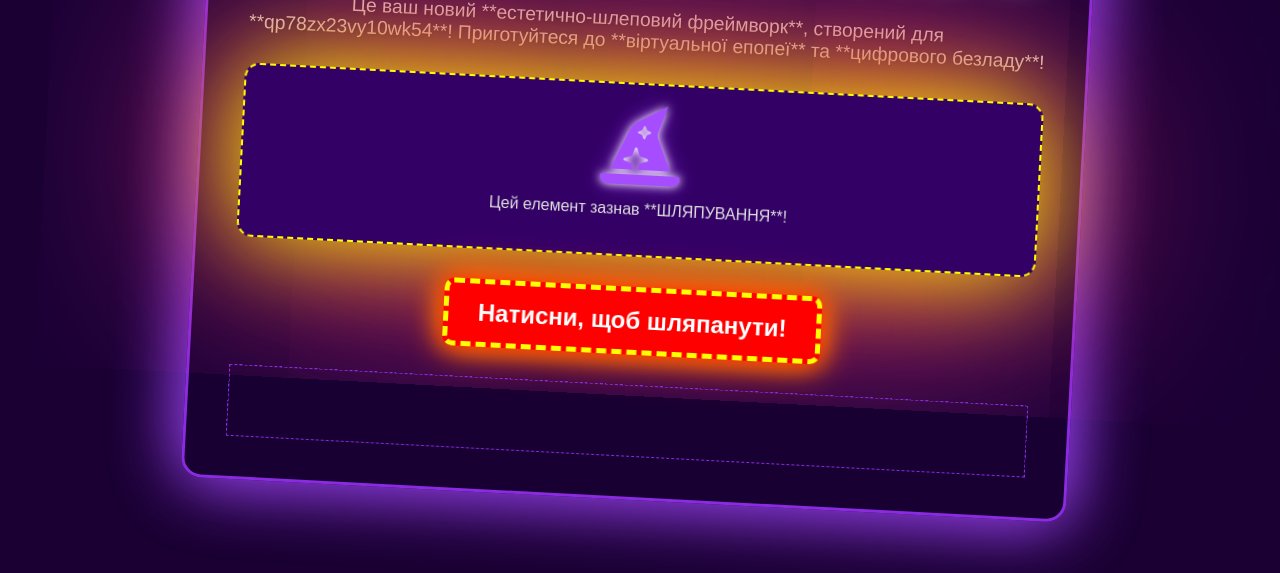
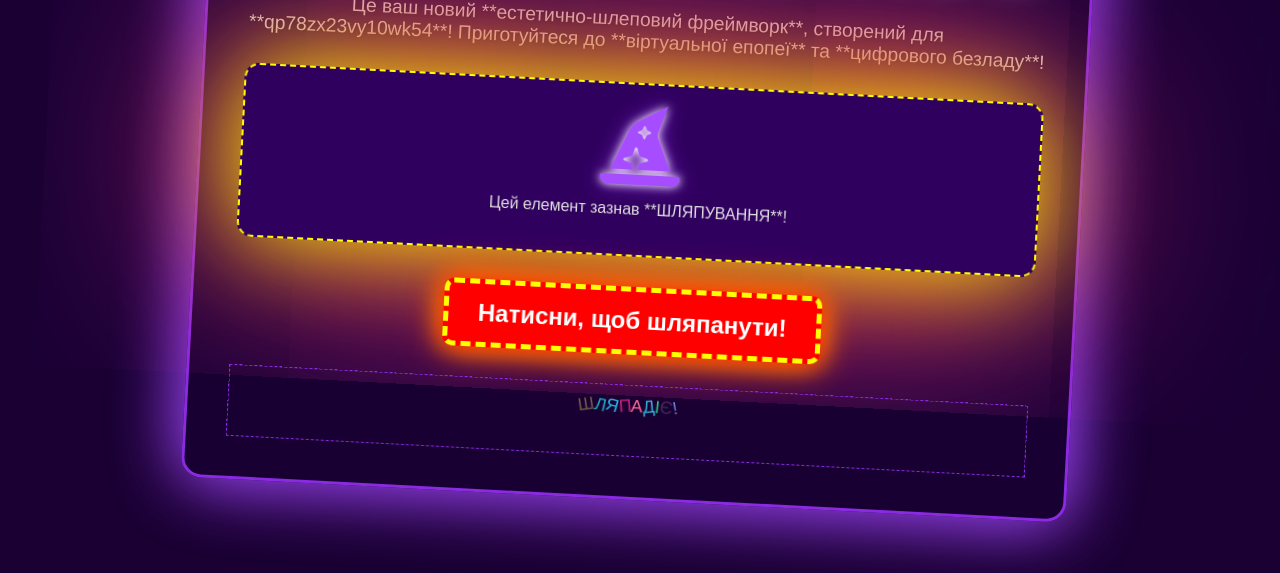
Before and after one commit to FrogyBoberShlappyCode2014/bober, a website: page public/index.html in a window 1280 px wide. Shown: the part 227-800 px from the top of the page. Drawn offline with nearby package versions, Linux system fonts and the light colour scheme.

Commit message:
Update index.html

```diff
--- a/public/index.html
+++ b/public/index.html
@@ -27,6 +27,6 @@
     </div>
 
     <script src="https://ajax.googleapis.com/ajax/libs/jquery/3.7.1/jquery.min.js"></script>
-    <script src="../src/script.js"></script>
+    <script src="../public/script.js"></script>
 </body>
 </html>
```
